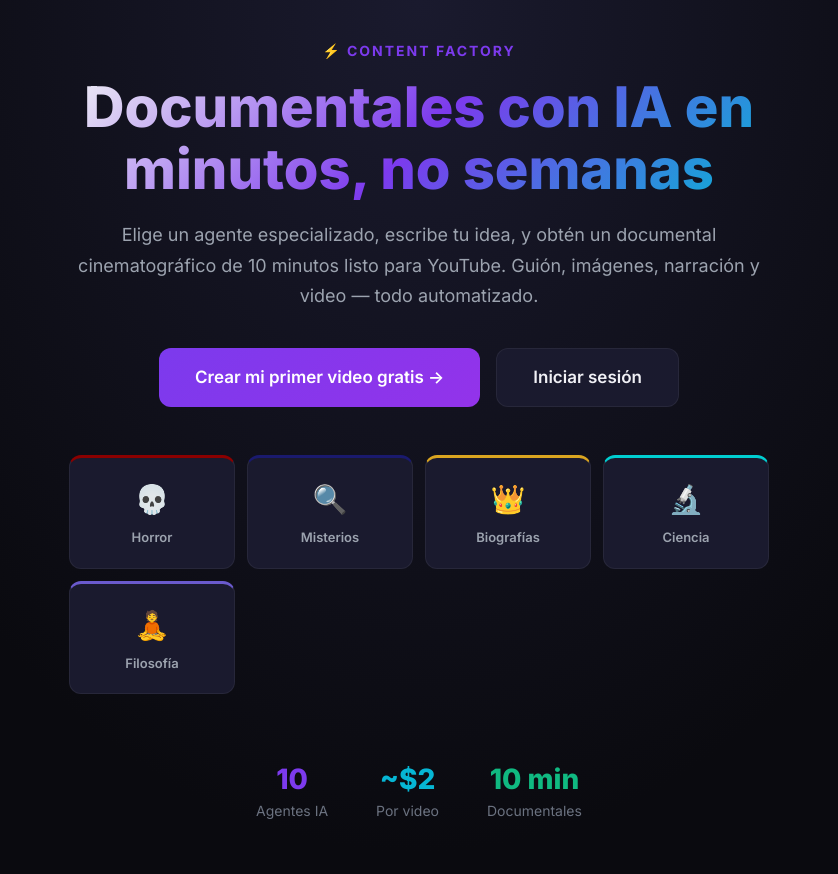
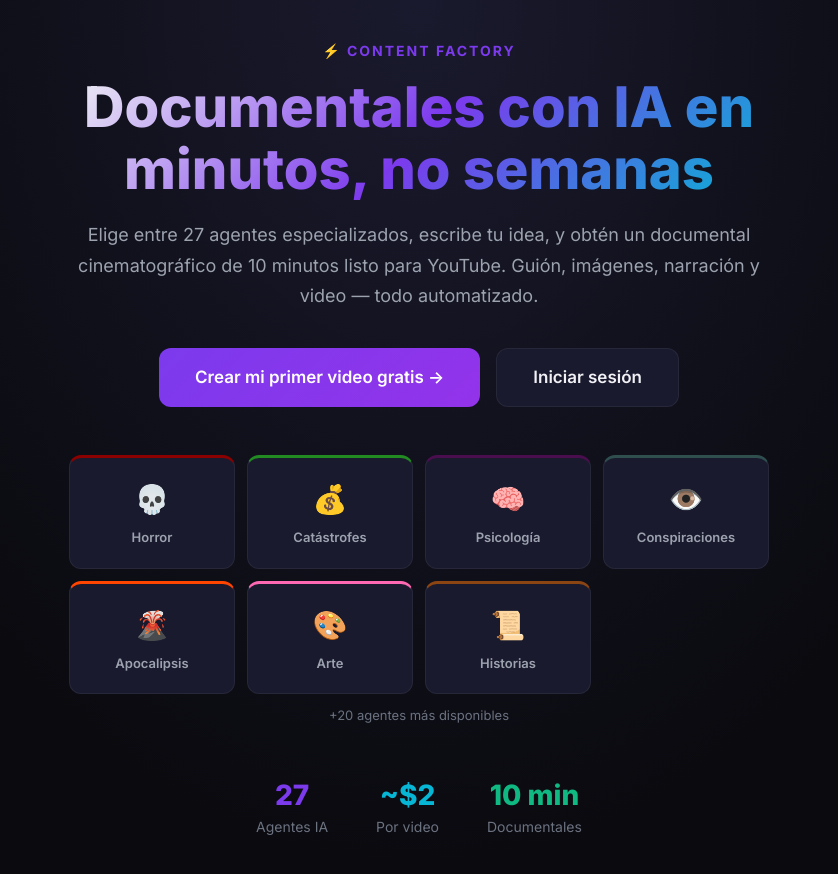
Before and after one commit to admors-gif/content-youtube-generator, a Next.js app in the folder web/: page / in a window 1280 px wide. Shown: the top 874 px of the page, without its empty margins (221-1059 px from the left). Built offline with nearby package versions, Linux system fonts and the light colour scheme; no server answers.

Commit message:
fix: dynamic landing page - agent count and grid now from SYSTEM_AGENTS (27 not 10)

```diff
--- a/web/app/layout.js
+++ b/web/app/layout.js
@@ -3,7 +3,7 @@ import { AuthProvider } from "@/context/AuthContext";
 
 export const metadata = {
   title: "Content Factory — Documentales con IA",
-  description: "Crea documentales cinematográficos de YouTube automatizados con inteligencia artificial. 10 agentes especializados, narración profesional, y video listo para publicar.",
+  description: "Crea documentales cinematográficos de YouTube automatizados con inteligencia artificial. 27+ agentes especializados, narración profesional, y video listo para publicar.",
 };
 
 export default function RootLayout({ children }) {
--- a/web/app/page.js
+++ b/web/app/page.js
@@ -2,6 +2,7 @@
 import { useAuth } from "@/context/AuthContext";
 import { useRouter } from "next/navigation";
 import { useEffect } from "react";
+import { SYSTEM_AGENTS } from "@/lib/agents";
 
 export default function Home() {
   const { user, loading } = useAuth();
@@ -10,6 +11,9 @@ export default function Home() {
   useEffect(() => {
     if (!loading && user) router.replace("/dashboard");
   }, [user, loading, router]);
+
+  // Show 8 representative agents from different categories
+  const previewAgents = SYSTEM_AGENTS.filter((_, i) => i % Math.ceil(SYSTEM_AGENTS.length / 8) === 0).slice(0, 8);
 
   return (
     <div style={{ minHeight: "100vh", display: "flex", flexDirection: "column", alignItems: "center", justifyContent: "center", padding: "40px 20px", background: "radial-gradient(ellipse at top, #1a1a2e 0%, #0a0a0f 70%)" }}>
@@ -22,7 +26,7 @@ export default function Home() {
           Documentales con IA en minutos, no semanas
         </h1>
         <p style={{ fontSize: 18, color: "var(--text-secondary)", lineHeight: 1.7, marginBottom: 36 }}>
-          Elige un agente especializado, escribe tu idea, y obtén un documental cinematográfico de 10 minutos listo para YouTube. Guión, imágenes, narración y video — todo automatizado.
+          Elige entre {SYSTEM_AGENTS.length} agentes especializados, escribe tu idea, y obtén un documental cinematográfico de 10 minutos listo para YouTube. Guión, imágenes, narración y video — todo automatizado.
         </p>
         <div style={{ display: "flex", gap: 16, justifyContent: "center", flexWrap: "wrap" }}>
           <button className="btn-glow" onClick={() => router.push("/login")} style={{ fontSize: 17, padding: "16px 36px" }}>
@@ -34,26 +38,27 @@ export default function Home() {
         </div>
       </div>
 
-      {/* Agent Preview Grid */}
+      {/* Agent Preview Grid — Dynamic from SYSTEM_AGENTS */}
       <div style={{ display: "grid", gridTemplateColumns: "repeat(auto-fit, minmax(140px, 1fr))", gap: 12, maxWidth: 700, width: "100%" }} className="animate-fade-in animate-fade-in-delay-2">
-        {[
-          { emoji: "💀", name: "Horror", color: "#8B0000" },
-          { emoji: "🔍", name: "Misterios", color: "#1a1a6e" },
-          { emoji: "👑", name: "Biografías", color: "#DAA520" },
-          { emoji: "🔬", name: "Ciencia", color: "#00CED1" },
-          { emoji: "🧘", name: "Filosofía", color: "#6A5ACD" },
-        ].map((a) => (
-          <div key={a.name} style={{ background: "var(--bg-card)", border: "1px solid var(--border)", borderRadius: 12, padding: "20px 12px", textAlign: "center", borderTop: `3px solid ${a.color}` }}>
+        {previewAgents.map((a) => (
+          <div key={a.agentId} style={{ background: "var(--bg-card)", border: "1px solid var(--border)", borderRadius: 12, padding: "20px 12px", textAlign: "center", borderTop: `3px solid ${a.color}`, cursor: "pointer", transition: "transform 0.2s, border-color 0.2s" }}
+            onClick={() => router.push("/login")}
+            onMouseOver={(e) => { e.currentTarget.style.transform = "translateY(-2px)"; e.currentTarget.style.borderColor = a.color; }}
+            onMouseOut={(e) => { e.currentTarget.style.transform = ""; e.currentTarget.style.borderColor = "var(--border)"; }}
+          >
             <div style={{ fontSize: 28, marginBottom: 8 }}>{a.emoji}</div>
-            <div style={{ fontSize: 13, fontWeight: 600, color: "var(--text-secondary)" }}>{a.name}</div>
+            <div style={{ fontSize: 13, fontWeight: 600, color: "var(--text-secondary)" }}>{a.name.split(" ")[0]}</div>
           </div>
         ))}
       </div>
+      <div style={{ marginTop: 12, fontSize: 13, color: "var(--text-muted)" }} className="animate-fade-in animate-fade-in-delay-2">
+        +{SYSTEM_AGENTS.length - previewAgents.length} agentes más disponibles
+      </div>
 
       {/* Stats */}
-      <div style={{ display: "flex", gap: 48, marginTop: 64, color: "var(--text-muted)", fontSize: 14 }} className="animate-fade-in animate-fade-in-delay-3">
+      <div style={{ display: "flex", gap: 48, marginTop: 48, color: "var(--text-muted)", fontSize: 14 }} className="animate-fade-in animate-fade-in-delay-3">
         <div style={{ textAlign: "center" }}>
-          <div style={{ fontSize: 28, fontWeight: 800, color: "var(--accent)" }}>10</div>
+          <div style={{ fontSize: 28, fontWeight: 800, color: "var(--accent)" }}>{SYSTEM_AGENTS.length}</div>
           <div>Agentes IA</div>
         </div>
         <div style={{ textAlign: "center" }}>
```
